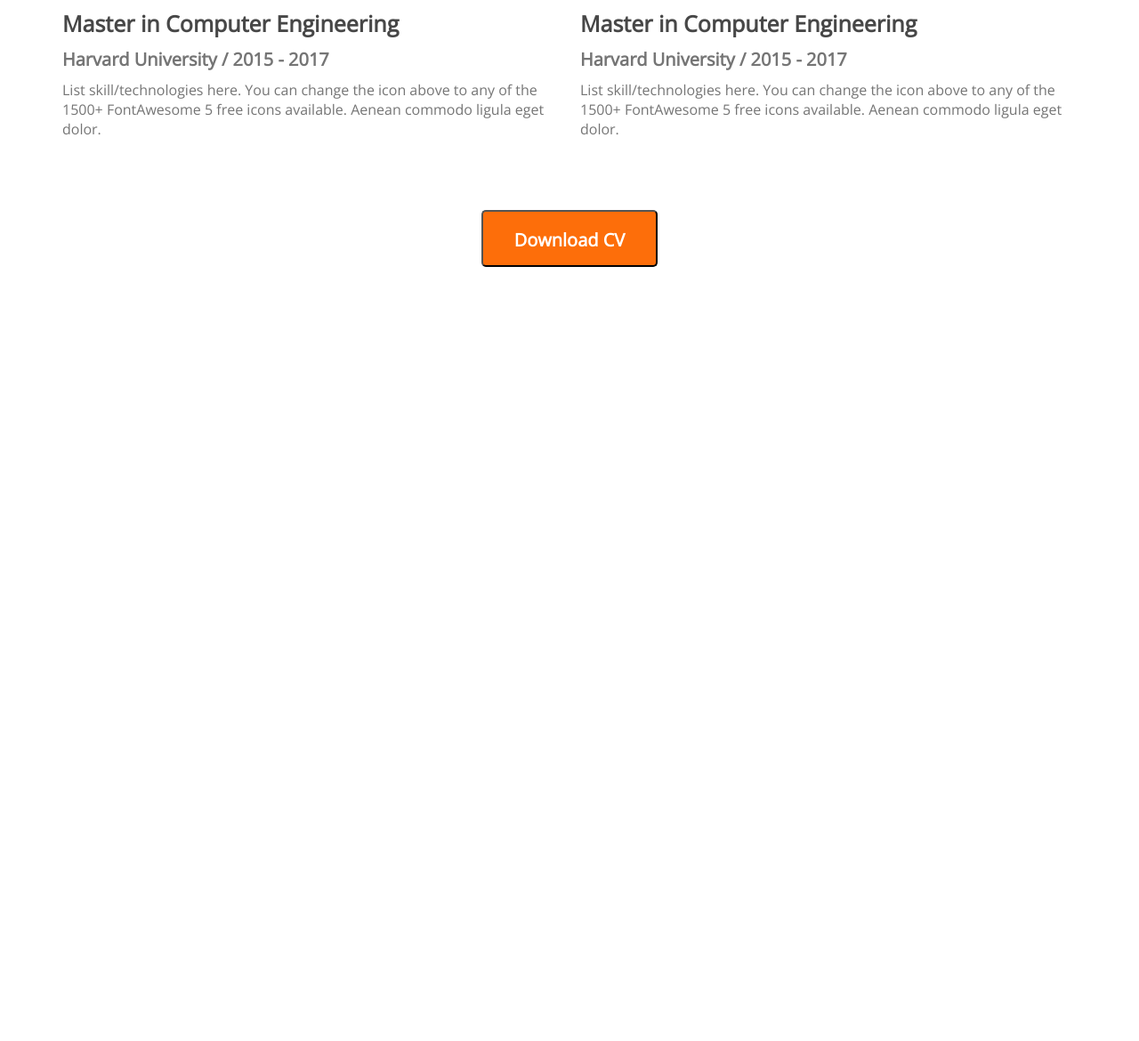
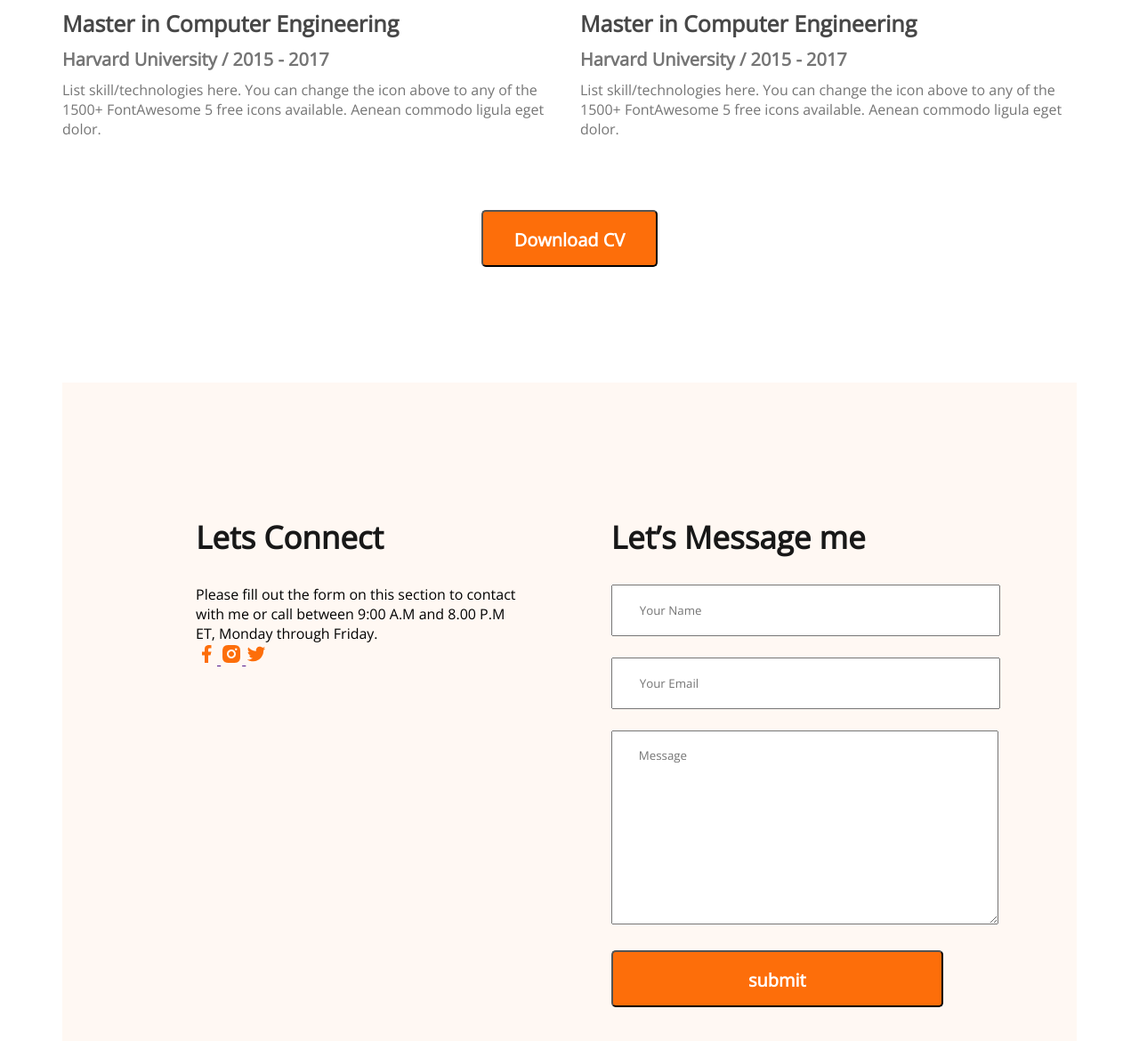
Before and after one commit to Hedayetul-Islam/developer-portfolio, a plain HTML site: page index.html in a window 1280 px wide. Shown: the part 2729-3899 px from the top of the page at 89% size. Before the commit the page ends 3029 px from the top, so only its background shows below. Drawn offline with nearby package versions, Linux system fonts and the light colour scheme.

Commit message:
contact us added

```diff
--- a/index.html
+++ b/index.html
@@ -148,16 +148,40 @@
                             to any of the 1500+ FontAwesome 5 free icons available. Aenean commodo ligula eget dolor.
                         </p>
                     </div>
-
-
-
                 </div>
-
             </div>
             <div class="resume-button">
                 <button class="btn-primary">Download CV</button>
             </div>
 
+        </section>
+        <!-- contact section -->
+        <section class="contact">
+            <div>
+                <h3 class="section-title">Lets Connect</h3>
+                <p>Please fill out the form on this section to contact with me or call
+                    between 9:00 A.M and 8.00 P.M ET,
+                    Monday through Friday.</p>
+                <a href="">
+                    <img src="images/icons/facebook.png" alt="">
+                </a>
+                <a href="">
+                    <img src="images/icons/insta.png" alt="">
+                </a>
+                <a href="">
+                    <img src="images/icons/twitter.png" alt="">
+                </a>
+
+            </div>
+            <div>
+                <h3 class="section-title">Let’s Message me</h3>
+                <form action="">
+                    <input type="text" name="" id="" placeholder="Your Name">
+                    <input type="email" name="" id="" placeholder="Your Email">
+                    <textarea name="" id="" cols="30" rows="10" placeholder="Message"></textarea>
+                    <input class="btn-primary" type="submit" value="submit">
+                </form>
+            </div>
         </section>
     </main>
     <footer>
--- a/styles/portfolio.css
+++ b/styles/portfolio.css
@@ -86,6 +86,7 @@ main {
 /* about section styles */
 section {
     margin-top: 130px;
+
 }
 
 .about {
@@ -158,7 +159,8 @@ section {
     display: flex;
     gap: 24px;
 }
-.resume-item{
+
+.resume-item {
     margin-top: 30px;
     margin-bottom: 30px;
 }
@@ -184,7 +186,31 @@ section {
     color: #757575;
     margin-bottom: 20px;
 }
-.resume-button{
+
+.resume-button {
     text-align: center;
     margin-top: 50px;
 }
+
+/* contact styles */
+.contact {
+    display: flex;
+    gap: 100px;
+    background: #FFF8F3;
+    padding: 150px;
+
+}
+
+.contact .section-title {
+    text-align: left;
+    font-weight: 700;
+    font-size: 35px;
+    color: #181818;
+}
+
+.contact input,
+textarea {
+    margin-bottom: 24px;
+    width: 100%;
+    padding: 18px 30px;
+}
```
